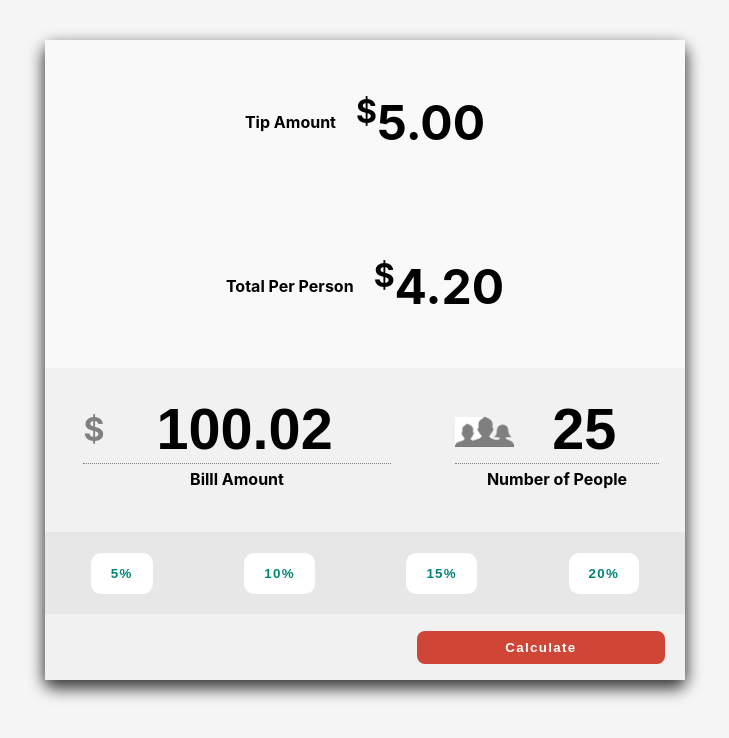
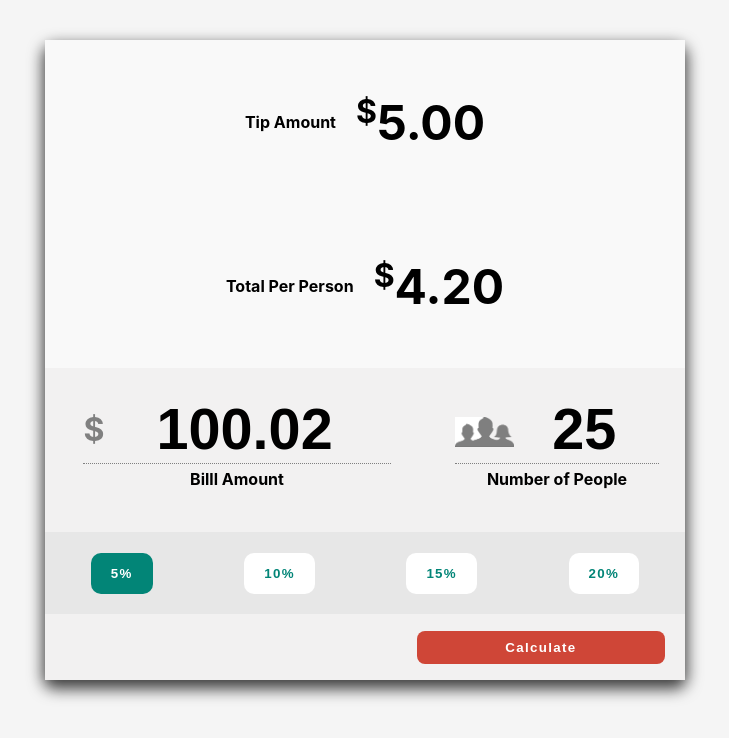
Before and after one commit to jcsmileyjr/tip-calculator, a React (Create React App) app in the folder react-tip-calculator/: page / in a window 1280 px wide. Shown: the top 738 px of the page, without its empty margins (275-1004 px from the left). Built offline with nearby package versions, Linux system fonts and the light colour scheme.

Commit message:
Styles: Update tip buttons colors when selected or hover
#6

```diff
--- a/react-tip-calculator/src/App.css
+++ b/react-tip-calculator/src/App.css
@@ -131,7 +131,7 @@ p {
   align-items: center;
 }
 
-.ui__tipPercentage--container > button {
+.ui__tipButton--style{
   color: #028577;
   font-weight: bold;
   letter-spacing: .1em;
@@ -142,9 +142,15 @@ p {
   background-color: white;
 }
 
-.ui__tipPercentage--container > button:hover {
+.ui__tipPercentage--container > button:hover, .selected {
   color: white;
   background-color: #028577;
+}
+
+
+
+.hot {
+  border: 1px solid red;
 }
 
 .ui__calculateButton--container {
--- a/react-tip-calculator/src/App.js
+++ b/react-tip-calculator/src/App.js
@@ -9,8 +9,8 @@ import React, { useState } from "react";
  * 3. DONE- Add initial styling to match frontend design
  * 4. Update responsive design for mobile and desktop
  * 5. DONE- Refactor to add state for bill amount and number of people
- * 6. Refactor to add functionality to update tip amount and total per person
- * 7. Refactor to change the above based on tip percentage
+ * 6. DONE- Refactor to add functionality to update tip amount and total per person
+ * 7. DONE- Refactor to change the above based on tip percentage
  * 8. Refactor to add accessibilty features
  * @returns
  */
@@ -72,10 +72,10 @@ function App() {
           </div>
         </section>
         <section className="ui__tipPercentage--container">
-          <button type="button" onClick={() => setTipPercentage(.05)}>5%</button>
-          <button type="button" onClick={() => setTipPercentage(.1)}>10%</button>
-          <button type="button" onClick={() => setTipPercentage(.15)}>15%</button>
-          <button type="button" onClick={() => setTipPercentage(.2)}>20%</button>
+          <button className={`ui__tipButton--style ${tipPercentage===.05?"selected":""}`} type="button" onClick={() => setTipPercentage(.05)}>5%</button>
+          <button className={`ui__tipButton--style ${tipPercentage===.1?"selected":""}`} type="button" onClick={() => setTipPercentage(.1)}>10%</button>
+          <button className={`ui__tipButton--style ${tipPercentage===.15?"selected":""}`} type="button" onClick={() => setTipPercentage(.15)}>15%</button>
+          <button className={`ui__tipButton--style ${tipPercentage===.2?"selected":""}`} type="button" onClick={() => setTipPercentage(.2)}>20%</button>
         </section>
         <section className="ui__calculateButton--container">
           <button className="calculateButton--style" type="button">
```
